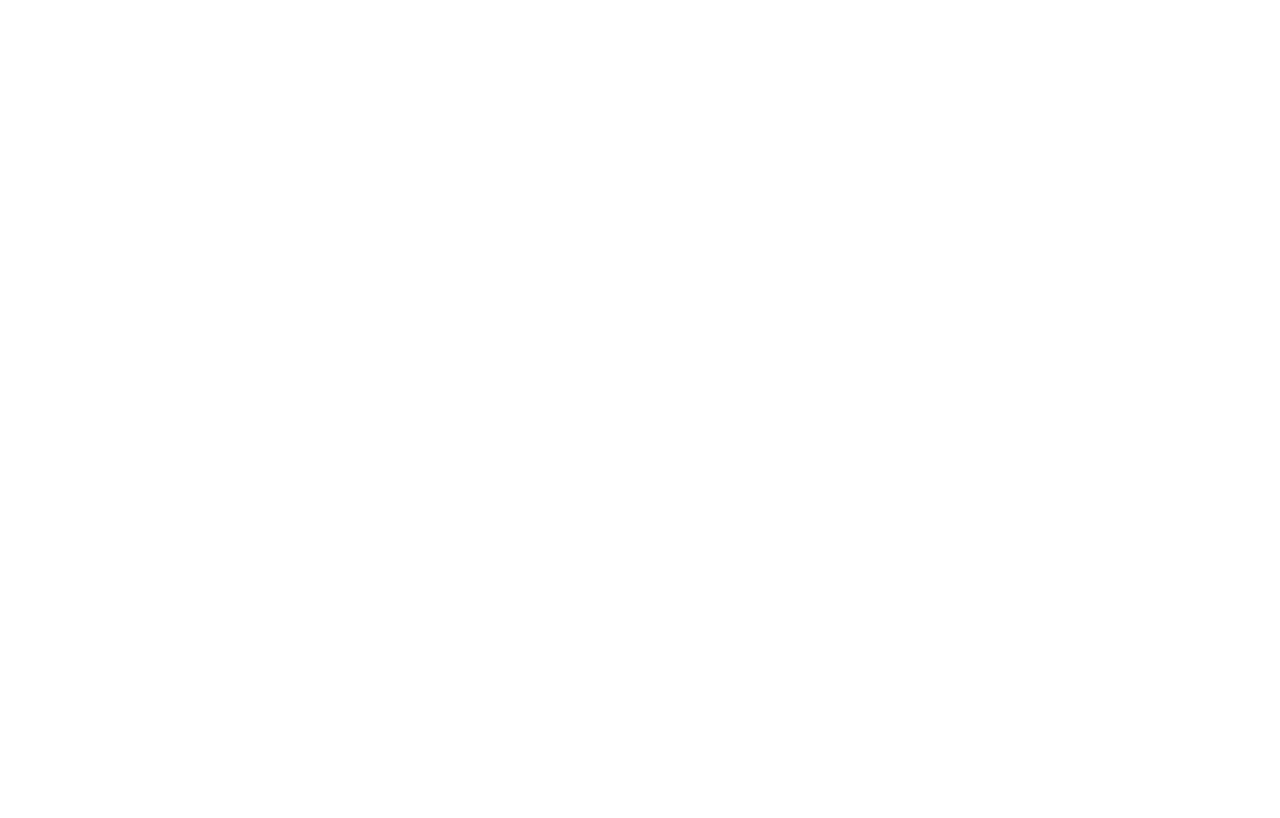
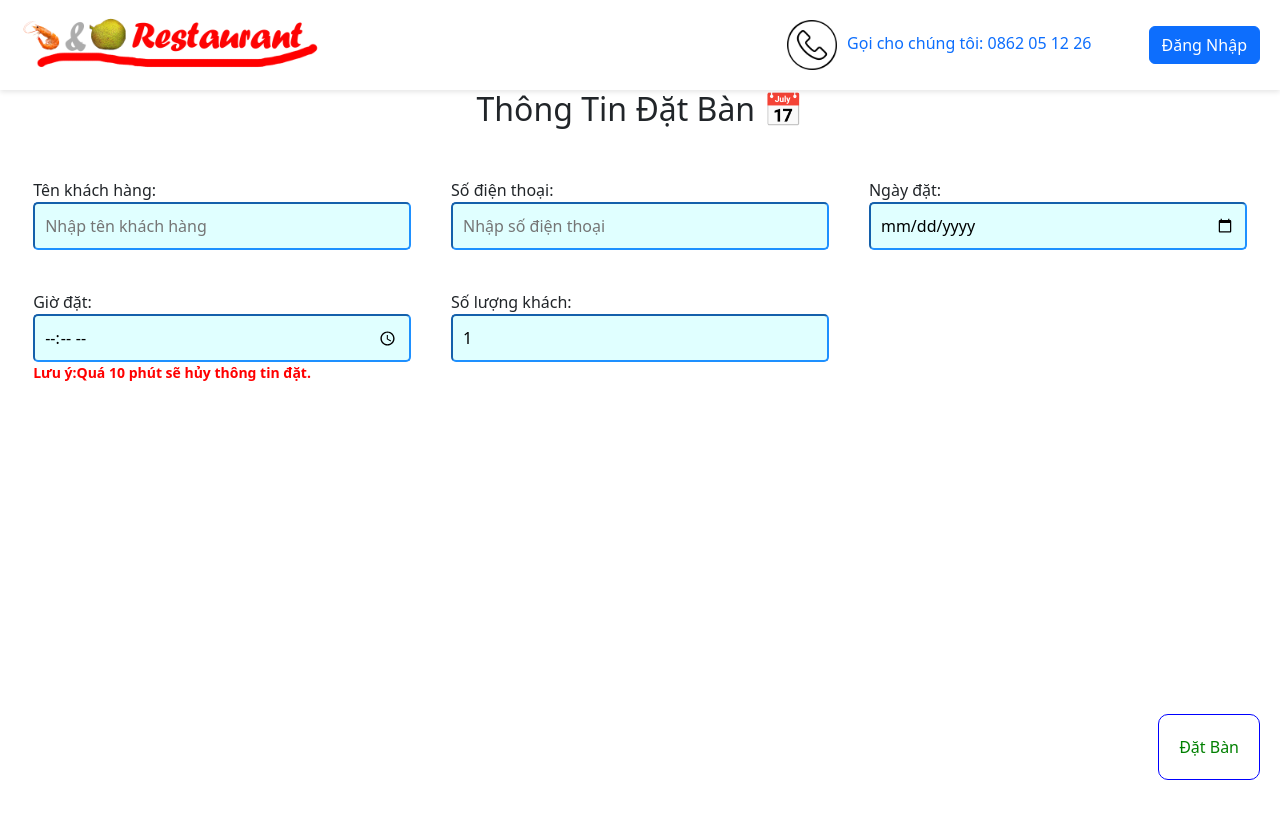
Before and after one commit to pixelgame239/tommitres, a React (Vite) app: page /tommitres/Reservation in a window 1280 px wide. Before the commit this address had no page. Shown: the top 818 px of the page. Built offline with nearby package versions, Linux system fonts and the light colour scheme.

Commit message:
Reservation

```diff
--- a/src/components/ActionButtons.jsx
+++ b/src/components/ActionButtons.jsx
@@ -12,7 +12,7 @@
       <Button variant="success" className="px-4 py-2" onClick={()=>navigate("/tommitres/Order")}>
         Order
       </Button>
-      <Button variant="warning" className="px-4 py-2">
+      <Button variant="warning" className="px-4 py-2" onClick={()=>navigate("/tommitres/Reservation")}>
         Đặt Bàn
       </Button>
       <Button variant="info" className="px-4 py-2">
--- a/src/components/Header.jsx
+++ b/src/components/Header.jsx
@@ -38,7 +38,7 @@
       <a href="tel: " style={{marginLeft:400}}>
          <div>
           <img src={phoneCall} height={50} style={{margin:10}}></img>
-          <p style={{display:"inline-block"}}>Gọi cho chúng tôi: 097 337 03 66</p>
+          <p style={{display:"inline-block"}}>Gọi cho chúng tôi: 0862 05 12 26</p>
       </div>
       </a>
       <Button variant="primary" onClick={() => navigate("/tommitres/Login")}>
--- /dev/null
+++ b/src/pages/ReservationScreen.jsx
@@ -0,0 +1,203 @@
+import React, { useState } from 'react';
+import Header from "../components/Header";
+
+const ReservationScreen = () => {
+  const [name, setName] = useState('');
+  const [phone, setPhone] = useState('');
+  const [date, setDate] = useState('');
+  const [time, setTime] = useState('');
+  const [guests, setGuests] = useState(1);
+
+  // Thông báo lỗi
+  const [nameError, setNameError] = useState('');
+  const [phoneError, setPhoneError] = useState('');
+
+  // Kiểm tra tên khách hàng (chỉ cho phép chữ cái và khoảng trắng)
+  const handleNameChange = (e) => {
+    const input = e.target.value;
+    if (/^[a-zA-ZÀ-ỹ\s]*$/.test(input)) {
+      setName(input);
+      setNameError('');
+    } else {
+      setNameError('Tên chỉ chứa chữ cái và khoảng trắng!');
+    }
+  };
+
+  // Kiểm tra số điện thoại theo định dạng Việt Nam
+  const handlePhoneChange = (e) => {
+    const input = e.target.value;
+    setPhone(input);
+
+    // Số điện thoại Việt Nam hợp lệ
+    const phonePattern = /^0[3|5|7|8|9][0-9]{8}$/;
+    if (phonePattern.test(input)) {
+      setPhoneError('');
+    } else {
+      setPhoneError('Số điện thoại không hợp lệ! (VD: 0987654321)');
+    }
+  };
+
+  const handleSubmit = (e) => {
+    e.preventDefault();
+
+    // Kiểm tra thông tin nhập đầy đủ
+    if (name.trim() === '' || phone.trim() === '' || date.trim() === '' || time.trim() === '' || guests < 1) {
+      alert('Vui lòng nhập đầy đủ thông tin!');
+      return;
+    }
+
+    // Kiểm tra lại số điện thoại khi nhấn "Đặt Bàn"
+    const phonePattern = /^0[3|5|7|8|9][0-9]{8}$/;
+    if (!phonePattern.test(phone)) {
+      alert('Số điện thoại không hợp lệ! (VD: 0987654321)');
+      return;
+    }
+
+    // Hiển thị thông tin trên console và thông báo đặt bàn thành công
+    console.log({
+      name,
+      phone,
+      date,
+      time,
+      guests,
+    });
+    alert('Đặt bàn thành công!');
+  };
+
+  return (
+    <div>
+      {/* Thêm Header và khoảng cách trên giống như trong Order */}
+      <Header />
+      <div style={{ marginTop: 90 }} />
+
+      <h2 style={{ textAlign: 'center', marginBottom: '20px' }}>Thông Tin Đặt Bàn 📅</h2>
+      <div
+        style={{
+          display: 'grid',
+          gridTemplateColumns: '1fr 1fr 1fr',
+          gap: '20px',
+          padding: '20px',
+        }}
+      >
+        <div style={{ margin: 10 }}>
+          <label>Tên khách hàng:</label>
+          <input
+            type="text"
+            value={name}
+            onChange={handleNameChange}
+            placeholder="Nhập tên khách hàng"
+            style={{
+              width: '100%',
+              padding: '10px',
+              borderRadius: '5px',
+              backgroundColor: '#E0FFFF',
+              borderColor: '#1E90FF',
+              color: 'black'
+            }}
+            required
+          />
+          {nameError && (
+            <p style={{ color: 'red', fontSize: '14px' }}>{nameError}</p>
+          )}
+        </div>
+        <div style={{ margin: 10 }}>
+          <label>Số điện thoại:</label>
+          <input
+            type="tel"
+            value={phone}
+            onChange={handlePhoneChange}
+            placeholder="Nhập số điện thoại"
+            style={{
+              width: '100%',
+              padding: '10px',
+              borderRadius: '5px',
+              backgroundColor: '#E0FFFF',
+              borderColor: '#1E90FF',
+              color: 'black'
+            }}
+            required
+          />
+          {phoneError && (
+            <p style={{ color: 'red', fontSize: '14px' }}>{phoneError}</p>
+          )}
+        </div>
+        <div style={{ margin: 10 }}>
+          <label>Ngày đặt:</label>
+          <input
+            type="date"
+            value={date}
+            onChange={(e) => setDate(e.target.value)}
+            style={{
+              width: '100%',
+              padding: '10px',
+              borderRadius: '5px',
+              backgroundColor: '#E0FFFF',
+              borderColor: '#1E90FF',
+              color: 'black',
+              WebkitTextFillColor: 'black'
+            }}
+            required
+          />
+        </div>
+        <div style={{ margin: 10 }}>
+          <label>Giờ đặt:</label>
+          <input
+            type="time"
+            value={time}
+            onChange={(e) => setTime(e.target.value)}
+            style={{
+              width: '100%',
+              padding: '10px',
+              borderRadius: '5px',
+              backgroundColor: '#E0FFFF',
+              borderColor: '#1E90FF',
+              color: 'black',
+              WebkitTextFillColor: 'black'
+            }}
+            required
+          />
+          {/* Thêm ghi chú: Quá 10 phút sẽ hủy bàn */}
+          <p style={{ color: 'red', fontWeight: 'bold', fontSize: '14px' }}>
+            Lưu ý:Quá 10 phút sẽ hủy thông tin đặt.
+          </p>
+        </div>
+        <div style={{ margin: 10 }}>
+          <label>Số lượng khách:</label>
+          <input
+            type="number"
+            value={guests}
+            onChange={(e) => setGuests(e.target.value)}
+            min="1"
+            style={{
+              width: '100%',
+              padding: '10px',
+              borderRadius: '5px',
+              backgroundColor: '#E0FFFF',
+              borderColor: '#1E90FF',
+              color: 'black'
+            }}
+            required
+          />
+        </div>
+      </div>
+      <button
+        onClick={handleSubmit}
+        style={{
+          bottom: 20,
+          right: 20,
+          position: 'fixed',
+          color: 'green',
+          backgroundColor: 'white',
+          borderColor: 'blue',
+          padding: '20px',
+          borderRadius: '10px',
+          cursor: 'pointer',
+        }}
+      >
+        Đặt Bàn
+      </button>
+    </div>
+  );
+};
+
+export default ReservationScreen;
--- a/src/routes/AppRoutes.jsx
+++ b/src/routes/AppRoutes.jsx
@@ -9,12 +9,14 @@
 import Home from "../pages/Home";
 import Order from "../pages/Order"
 import OnlineTakeAway from "../pages/OnlineTakeaway";
+import ReservationScreen from "../pages/ReservationScreen";
 
 const AppRoutes = () => {
   return (
     <Routes>
       <Route path="/tommitres" element={<Home />} />
       <Route path="/tommitres/Login" element={<Login />} />
+      <Route path="/tommitres/Reservation" element={<ReservationScreen />} />
       <Route path ="/tommitres/Order" element={<Order />}/>
       <Route path ="/tommitres/Order/Takeaway" element={<OnlineTakeAway />}/>
     </Routes>
```
